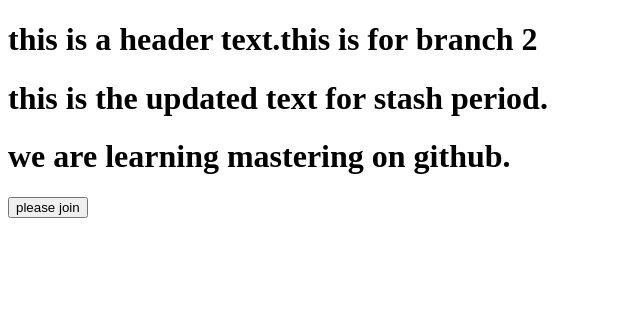
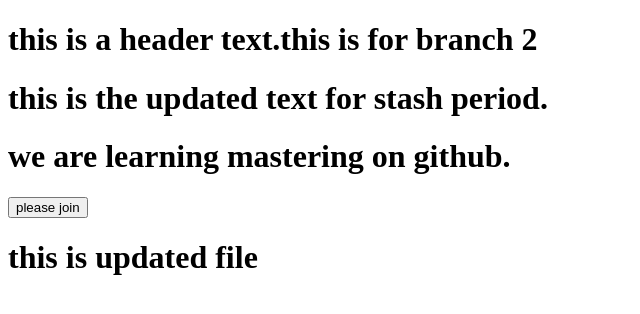
Before and after one commit to DevShibly/git-tut-1, a plain HTML site: page index.html in a window 1280 px wide. Shown: the whole page, without its empty margins (0-640 px from the left). Drawn offline with Linux system fonts and the light colour scheme.

Commit message:
this is conflict resolve

```diff
--- a/index.html
+++ b/index.html
@@ -12,5 +12,6 @@
     <h1>we are learning mastering on github.</h1>
 
     <button>please join</button>
+    <h1>this is updated file</h1>
 </body>
 </html>
```
